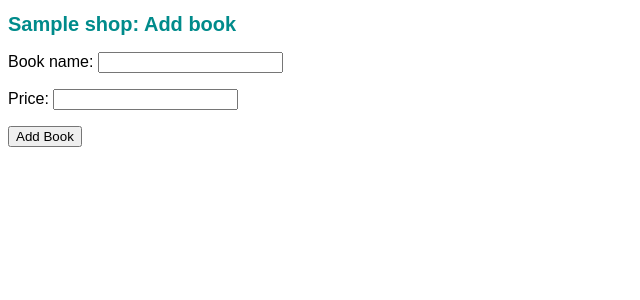
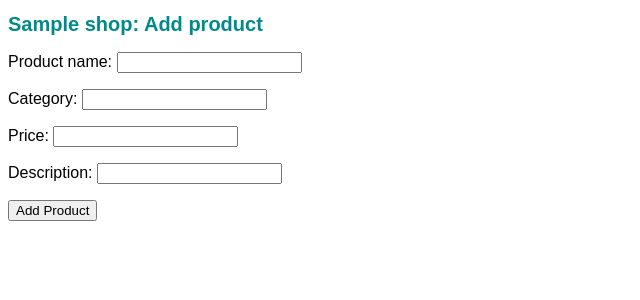
Before and after one commit to ShasD001/Dev-Shop, a Node project: template views/addItem.ejs in a window 1280 px wide. Shown: the top 300 px of the page, without its empty margins (0-640 px from the left). Run offline with Node 20 templates, Linux system fonts and the light colour scheme; the template is opened without the code that fills it: most values are stand-ins (such as "Sample title", 1, 10 or a date in 2020).

Commit message:
changed the add item to match values

```diff
--- a/views/addItem.ejs
+++ b/views/addItem.ejs
@@ -1,15 +1,17 @@
 <!doctype html>
 <html>
   <head>
-    <title>Add book to <%=shopData.shopName%></title>
-    <link rel="stylesheet"  type="text/css" href="/main.css" />
+    <title>Add product to <%=shopData.shopName%></title>
+    <link rel="stylesheet" type="text/css" href="/main.css" />
   </head>
   <body>
-    <h1><%=shopData.shopName%>: Add book</h1>
-    <form method="POST" action="/bookadded">
-        <p>Book name: <input id="name" type="text" name="name" value="" /></p>
+    <h1><%=shopData.shopName%>: Add product</h1>
+    <form method="POST" action="/productadded">
+        <p>Product name: <input id="name" type="text" name="name" value="" /></p>
+        <p>Category: <input id="category" type="text" name="category" value="" /></p>
         <p>Price: <input id="price" type="text" name="price" value="" /></p>
-        <input type="submit" value="Add Book" />
+        <p>Description: <input id="description" type="text" name="description" value="" /></p>
+        <input type="submit" value="Add Product" />
       </form>
   </body>
 </html>
```
